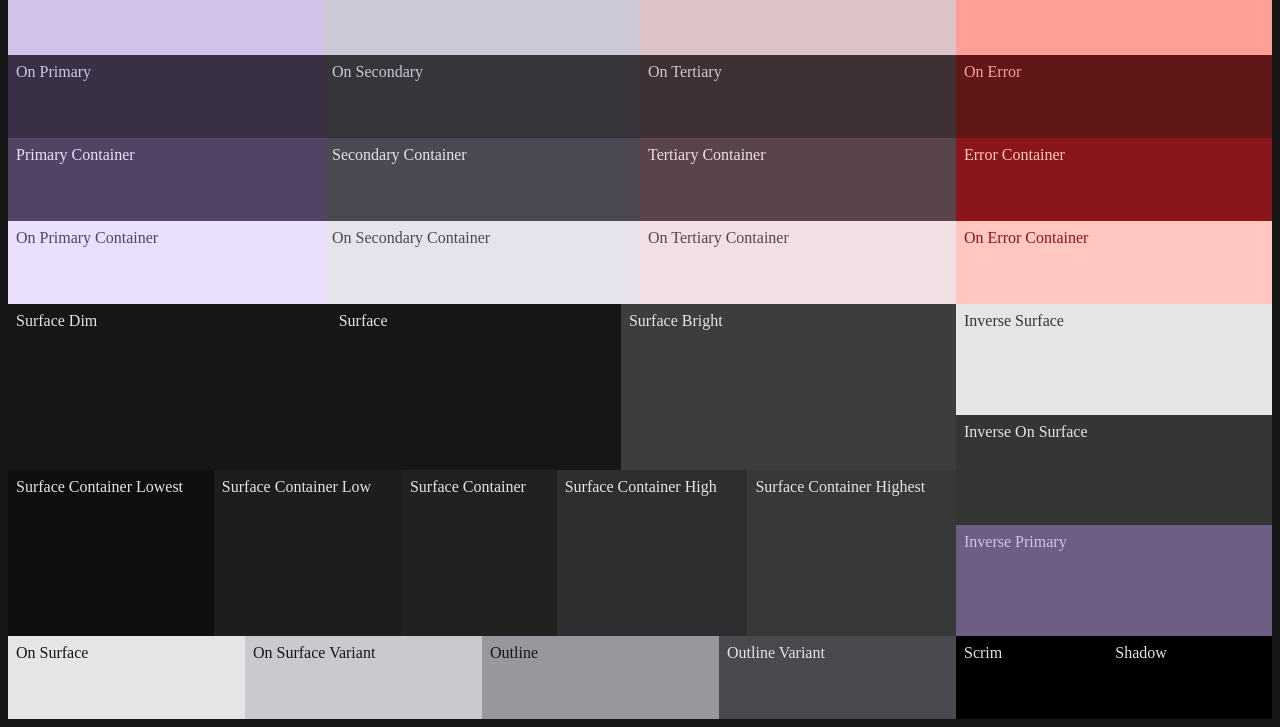
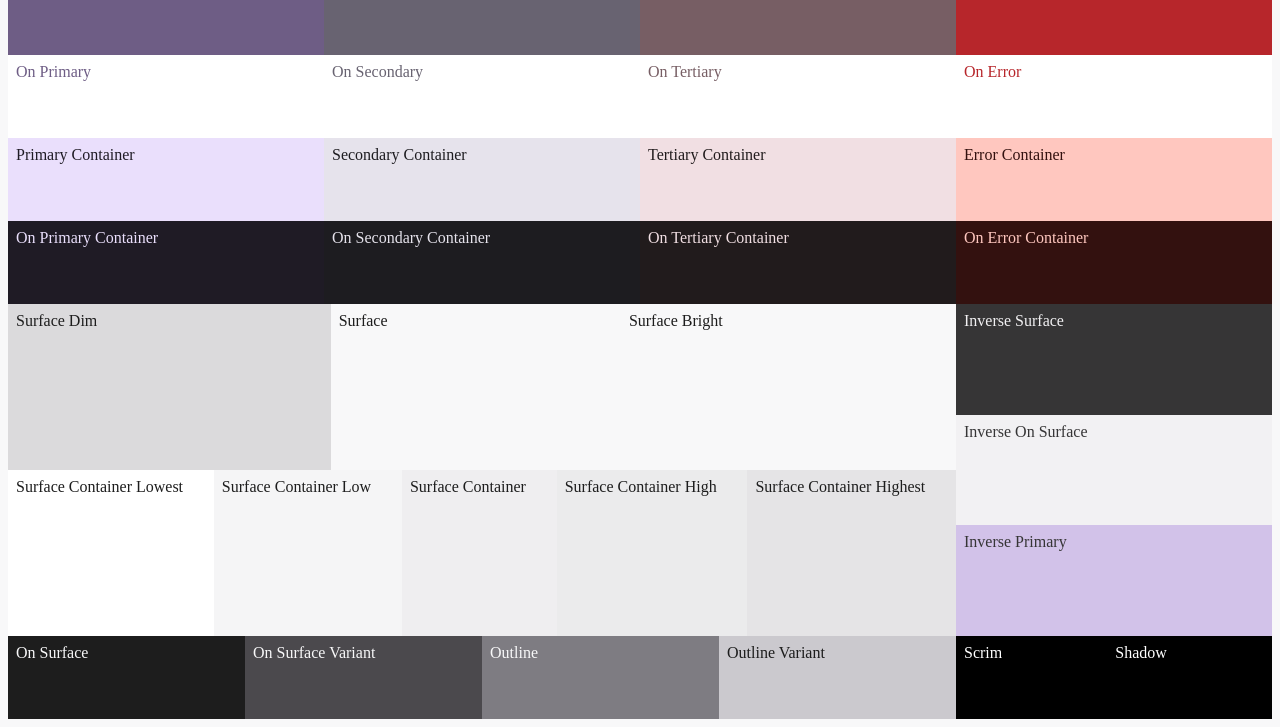
Before and after one commit to bengeendokter/m3-css-color-token-generator, a website built with Vite: page index.html in a window 1280 px wide. Shown: the part 73-800 px from the top of the page. Built offline with nearby package versions, Linux system fonts and the light colour scheme.

Commit message:
Tweak css colors

```diff
--- a/src/demo.ts
+++ b/src/demo.ts
@@ -1,4 +1,4 @@
 import { setMetaThemeColor } from "./setThemeFromHexColor";
 
 setMetaThemeColor();
-document.documentElement.classList.add('dark');
+document.documentElement.classList.add('light');
--- a/style.css
+++ b/style.css
@@ -252,7 +252,7 @@ h1
 .inverse-primary
 {
     background-color: var(--md-sys-color-inverse-primary);
-    color: var(--md-sys-color-primary);
+    color: var(--md-sys-color-inverse-surface);
 }
 
 .group-shadow-tokens
@@ -264,11 +264,11 @@ h1
 .scrim
 {
     background-color: var(--md-sys-color-scrim);
-    color: var(--md-sys-color-on-surface);
+    color: white;
 }
 
 .shadow
 {
     background-color: var(--md-sys-color-shadow);
-    color: var(--md-sys-color-on-surface);
+    color: white;
 }
```
